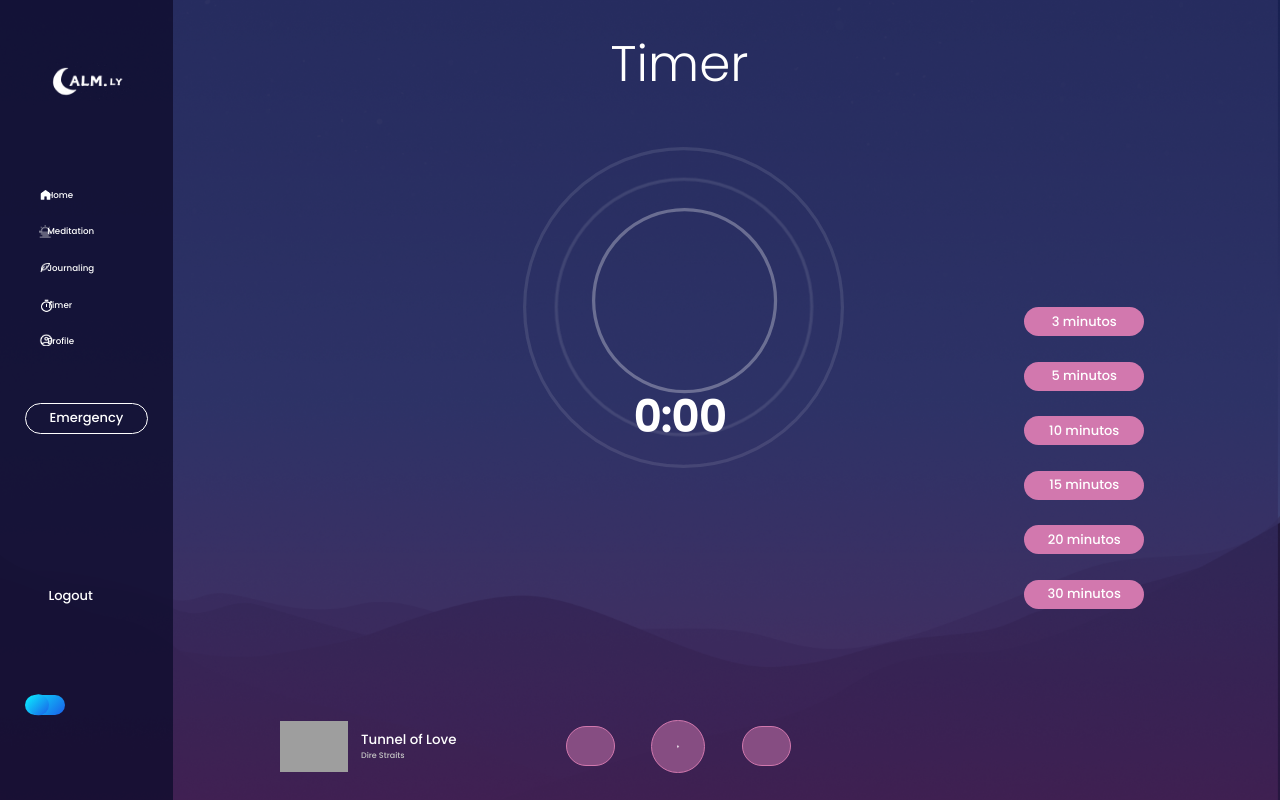
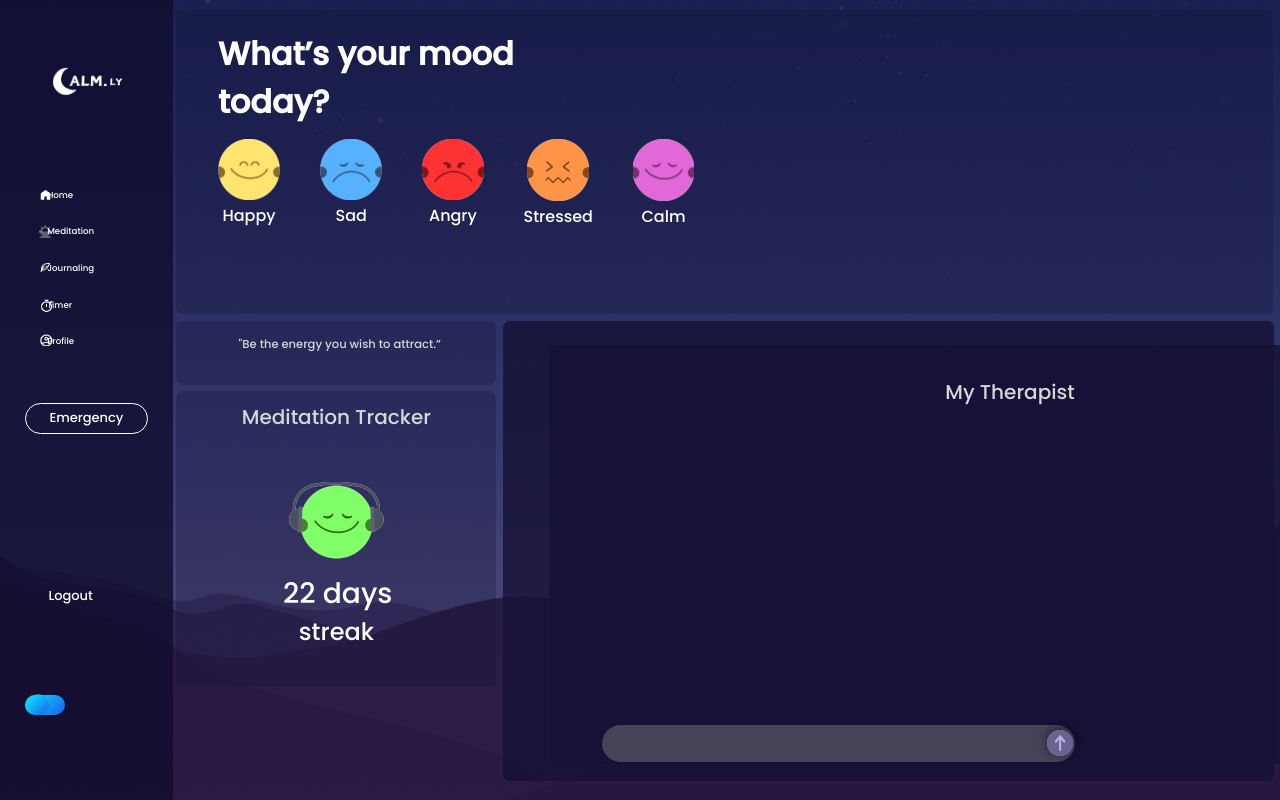
Before and after one commit to Josuzin/calmly, a Next.js app: page / in a window 1280 px wide. Built offline with nearby package versions, Linux system fonts and the light colour scheme; grey boxes are pictures that could not be loaded.

Commit message:
chat para componente (ainda não ta finalizado)

```diff
--- /dev/null
+++ b/components/ChatPage.jsx
@@ -0,0 +1,28 @@
+import Link from "next/link";
+import styles from "../styles/ChatPage.css";
+import Chatbox from "./Chatbox";
+import SideBar from "./SideBar";
+
+export default function ChatPage() {
+    return (
+        <div className="chatbox-container">
+            <SideBar />
+            <div className="chatbox-history-box">
+                <div className="chatbox-history-title-box">
+                    <h2 className="chatbox-history-title">History</h2>
+                </div>
+                <div className="chatbox-history-convo">
+                    <div className="chatbox-date-convo-box">
+                        <p className="chatbox-date"></p>
+                    </div>
+                <div className="chatbox-convo-box">
+                    <p className="chatbox-convo-go"></p>
+                </div>
+            </div>
+            </div>
+            <div>
+                <Chatbox/>
+            </div>
+    </div>
+    )
+}
--- a/components/Chatbox.js
+++ b/components/Chatbox.js
@@ -68,21 +68,21 @@ const Chatbox = () => {
   };
 
   return (
-    <div className="chatbox-container">
-      <SideBar />
-      <div className="chatbox-history-box">
-        <div className="chatbox-history-title-box">
-          <h2 className="chatbox-history-title">History</h2>
-        </div>
-        <div className="chatbox-history-convo">
-          <div className="chatbox-date-convo-box">
-            <p className="chatbox-date"></p>
-          </div>
-          <div className="chatbox-convo-box">
-            <p className="chatbox-convo-go"></p>
-          </div>
-        </div>
-      </div>
+    // <div className="chatbox-container">
+    //   <SideBar />
+    //   <div className="chatbox-history-box">
+    //     <div className="chatbox-history-title-box">
+    //       <h2 className="chatbox-history-title">History</h2>
+    //     </div>
+    //     <div className="chatbox-history-convo">
+    //       <div className="chatbox-date-convo-box">
+    //         <p className="chatbox-date"></p>
+    //       </div>
+    //       <div className="chatbox-convo-box">
+    //         <p className="chatbox-convo-go"></p>
+    //       </div>
+    //     </div>
+    //   </div>
       <div className="chatbox-outside-box">
         <div className="chatbox-my">
           <h1 className="chatbox-my-therapist">My Therapist</h1>
@@ -109,10 +109,9 @@ const Chatbox = () => {
             </button>
           </form>
         </div>
-
       </div>
 
-    </div>
+    // </div>
   );
 };
 
--- a/components/HomePage.jsx
+++ b/components/HomePage.jsx
@@ -1,6 +1,7 @@
 import Link from "next/link"
 import styles from "../styles/HomePage.css"
 import SideBar from "./SideBar"
+import Chatbox from "./Chatbox"
 
 export default function HomePage() {
     return (
@@ -93,8 +94,8 @@ export default function HomePage() {
                                 </div>
                             </div>
                             <div class="porra-chat-box">
-                                <div class="porra-top-chat-box">
-                                    <div class="porra-therapist-box">
+                                {/* <div class="porra-top-chat-box"> */}
+                                    {/* <div class="porra-therapist-box">
                                         <h1 class="porra-therapist">My Therapist</h1>
                                     </div>
                                     <div class="porra-icon">
@@ -126,8 +127,9 @@ export default function HomePage() {
                                         <button class="porra-send-btn">
                                             <i class="fa-solid fa-arrow-up"></i>
                                         </button>
-                                    </div>
-                                </div>
+                                    </div> */}
+                                    <Chatbox/>
+                                {/* </div> */}
                             </div>
                         </div>
                     </div>
--- a/components/Timer.jsx
+++ b/components/Timer.jsx
@@ -103,7 +103,7 @@ export default function Timer() {
         {!isRunning && (
           <div className="time-selection">
             <button onClick={() => handleSelectTime(3)} className="timer-btn-3">3 minutos</button>
-            <button onClick={() => handleSelectTime(5)} className="timer-btn-">5 minutos</button>
+            <button onClick={() => handleSelectTime(5)} className="timer-btn-5">5 minutos</button>
             <button onClick={() => handleSelectTime(10)} className="timer-btn-10">10 minutos</button>
             <button onClick={() => handleSelectTime(15)} className="timer-btn-15">15 minutos</button>
             <button onClick={() => handleSelectTime(20)} className="timer-btn-20">20 minutos</button>
--- a/src/app/page.js
+++ b/src/app/page.js
@@ -10,10 +10,11 @@ import FirstPage from "../../components/FirstPage";
 import Profile from "../../components/Profile"
 import MeditationMuscle from "../../components/MeditationMuscle";
 import Journaling from "../../components/Journaling";
+import ChatPage from "../../components/ChatPage";
 
 export default function Home() {
   return (
-    <Timer/>
+    <HomePage/>
 
   );
 }
--- /dev/null
+++ b/styles/ChatPage.css
@@ -0,0 +1,25 @@
+.chatbox-container {
+    background-image: url("/images/fundo.png");
+    background-size: cover;
+    background-repeat: no-repeat;
+    background-position: center;
+    min-height: 100vh;
+    display: flex;
+    justify-content: space-between;
+}
+
+.chatbox-history-title {
+    font-size: 1.563vw;
+    font-weight: 500;
+    color: #D7D7D7;
+}
+
+.chatbox-history-box{
+    background-color: rgba(22, 17, 53, 0.8);
+    padding: 2.5vw 1vw;
+    width: 16vw;
+    margin-left: 14.5vw;
+    margin-top: 1vw;
+    margin-bottom: 1vw;
+    border-radius: 0.5vw;
+}
--- a/styles/Chatbox.css
+++ b/styles/Chatbox.css
@@ -2,36 +2,16 @@
     color: black;
 }
 
-.chatbox-container {
-    background-image: url("/images/fundo.png");
-    background-size: cover;
-    background-repeat: no-repeat;
-    background-position: center;
-    min-height: 100vh;
-    display: flex;
-    justify-content: space-between;
-}
-
-.chatbox-history-title,
 .chatbox-my-therapist {
     font-size: 1.563vw;
     font-weight: 500;
     color: #D7D7D7;
 }
 
-.chatbox-history-box,
 .chatbox-outside-box {
     background-color: rgba(22, 17, 53, 0.8);
-
-}
-
-.chatbox-history-box {
-    padding: 2.5vw 1vw;
-    width: 16vw;
-    margin-left: 14.5vw;
-    margin-top: 1vw;
-    margin-bottom: 1vw;
-    border-radius: 0.5vw;
+    height: 96%;
+    object-fit: contain
 }
 
 .chatbox-outside-box {
```
Also changed, not shown: styles/HomePage.css (line endings or trailing spaces).
